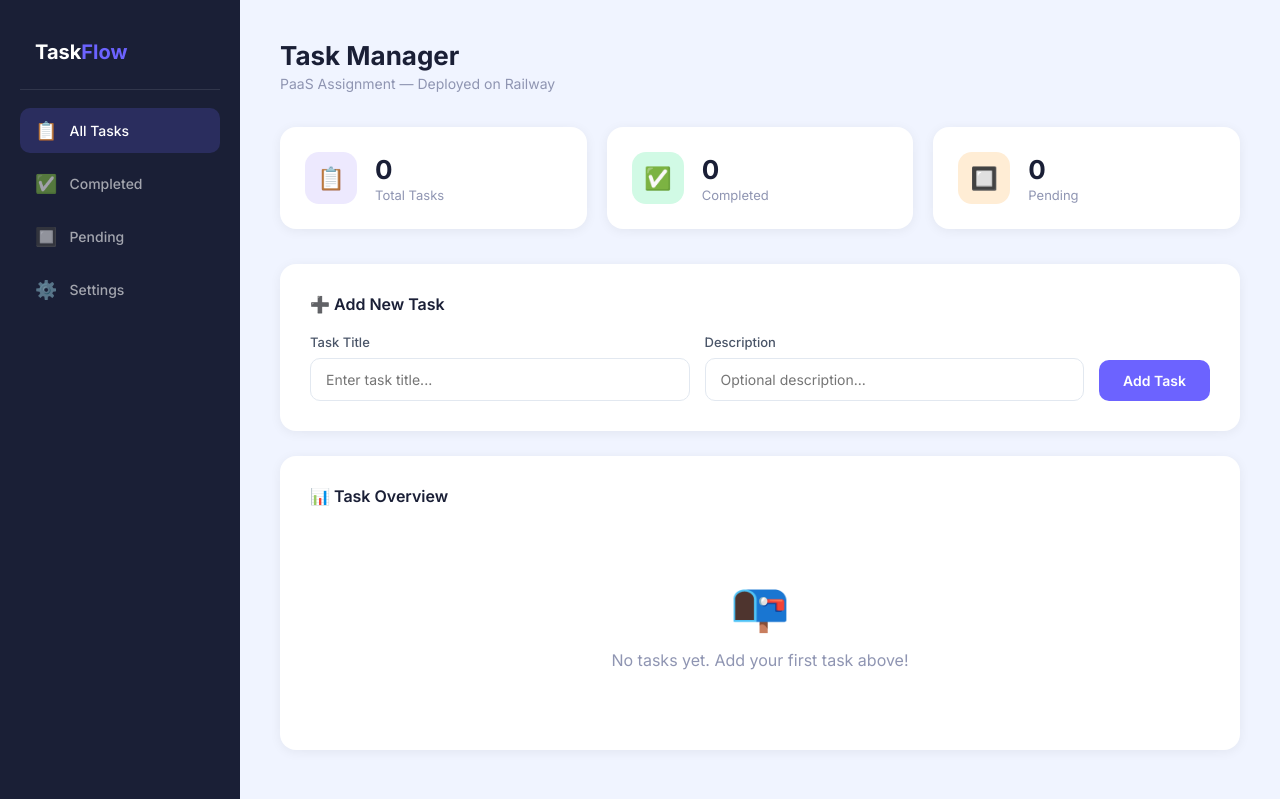
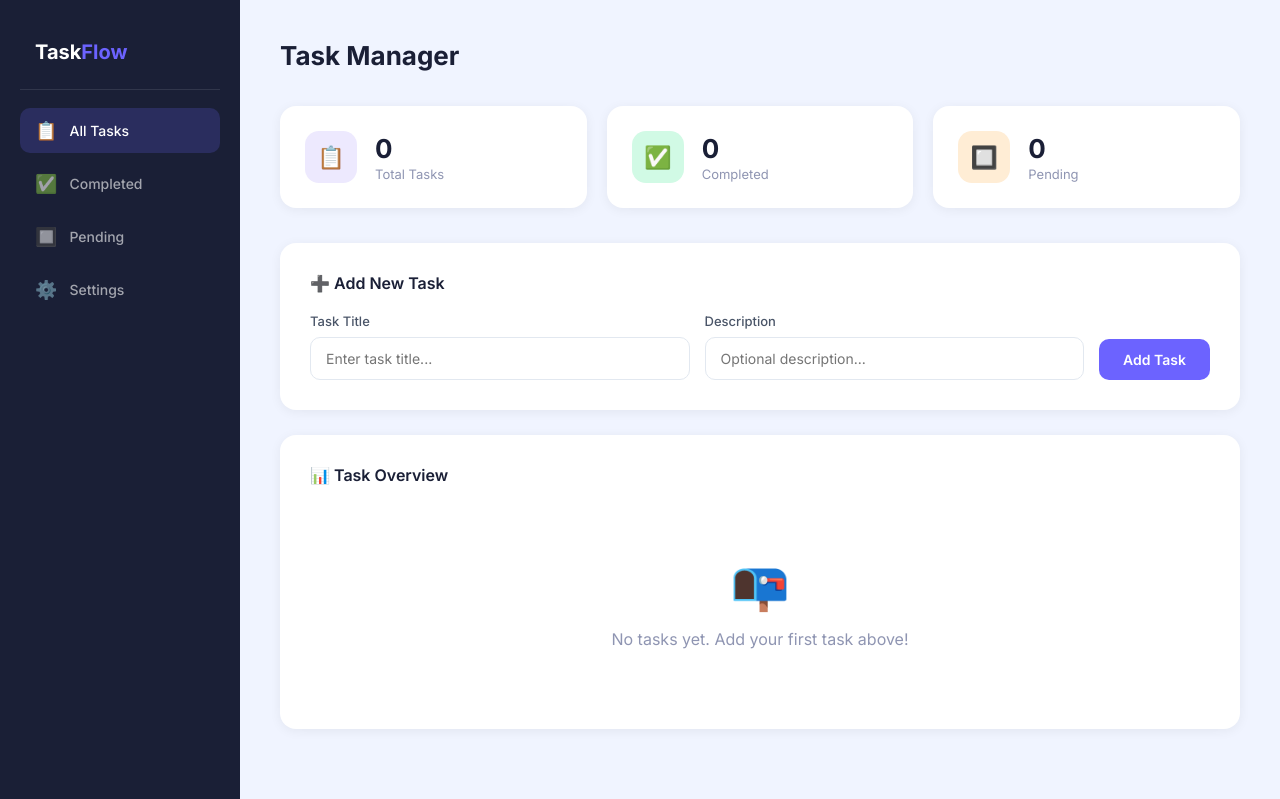
Before and after one commit to Nomwesigwa-Keith/PaaS-App, a Flask app: page / in a window 1280 px wide. Shown: the top 799 px of the page. Run offline with Flask 3, Linux system fonts and the light colour scheme.

Commit message:
Remove subtitle from header

```diff
--- a/PaaS-App/templates/index.html
+++ b/PaaS-App/templates/index.html
@@ -64,7 +64,7 @@
     <div class="header">
         <div>
             <h1>Task Manager</h1>
-            <p>PaaS Assignment — Deployed on Railway</p>
+
         </div>
     </div>
 
```
